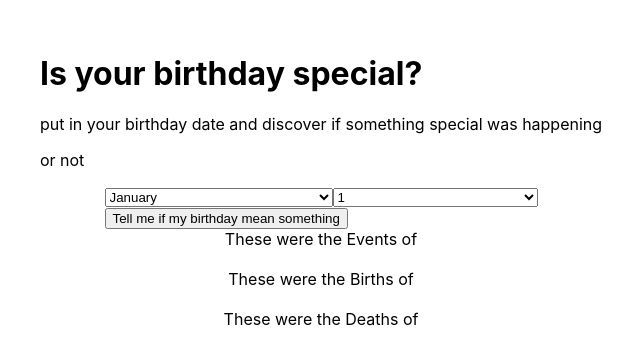
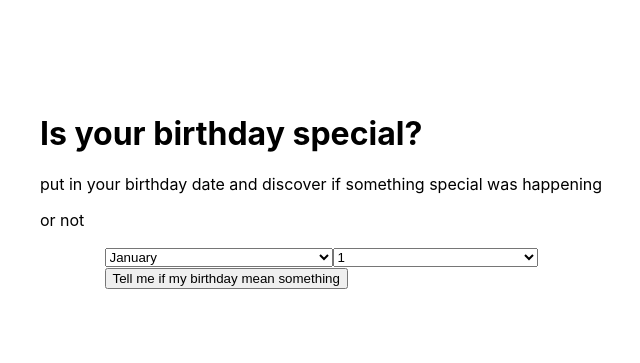
Before and after one commit to VilaDosCoders/is-your-birth-special, a Next.js app: page / in a window 1280 px wide. Shown: the part 209-572 px from the top of the page, without its empty margins (319-959 px from the left). Built offline with nearby package versions, Linux system fonts and the light colour scheme.

Commit message:
Added visibility show and hide with state for birth, events and deaths component

```diff
--- a/components/BirthComponent/BirthsComponent.tsx
+++ b/components/BirthComponent/BirthsComponent.tsx
@@ -2,21 +2,34 @@ import { Births, BirthsEntity } from "../../types";
 
 interface BirthsComponentTypes {
   births: Births;
+  showBirths: Boolean;
 }
 
-export default function BirthsComponent({ births }: BirthsComponentTypes) {
+export default function BirthsComponent({
+  births,
+  showBirths,
+}: BirthsComponentTypes) {
   function birthsDescription() {
     return births?.births.map((item: BirthsEntity, index) => (
-      <span key={index}> {item.description}<br/><br/></span>
+      <span key={index}>
+        {" "}
+        {item.description}
+        <br />
+        <br />
+      </span>
     ));
   }
 
   return (
-    <div>
-      <span>
-        These were the <span>Births</span> of {births?.date}<br/><br/>
-      </span>
-      <div>{birthsDescription()}</div>
-    </div>
+    showBirths && (
+      <div>
+        <span>
+          These were the <span>Births</span> of {births?.date}
+          <br />
+          <br />
+        </span>
+        <div>{birthsDescription()}</div>
+      </div>
+    )
   );
 }
--- a/components/DeathComponent/DeathsComponent.tsx
+++ b/components/DeathComponent/DeathsComponent.tsx
@@ -2,21 +2,34 @@ import { Deaths, DeathsEntity } from "../../types";
 
 interface DeathsComponentTypes {
   deaths: Deaths;
+  showDeaths: Boolean;
 }
 
-export default function DeathsComponent({ deaths }: DeathsComponentTypes) {
+export default function DeathsComponent({
+  deaths,
+  showDeaths,
+}: DeathsComponentTypes) {
   function deathsDescription() {
     return deaths?.deaths.map((item: DeathsEntity, index) => (
-      <span key={index}> {item.description}<br/><br/></span>
+      <span key={index}>
+        {" "}
+        {item.description}
+        <br />
+        <br />
+      </span>
     ));
   }
 
   return (
-    <div>
-      <span>
-        These were the <span>Deaths</span> of {deaths?.date}<br/><br/>
-      </span>
-      <div>{deathsDescription()}</div>
-    </div>
+    showDeaths && (
+      <div>
+        <span>
+          These were the <span>Deaths</span> of {deaths?.date}
+          <br />
+          <br />
+        </span>
+        <div>{deathsDescription()}</div>
+      </div>
+    )
   );
 }
--- a/components/EventsComponent/EventsComponent.tsx
+++ b/components/EventsComponent/EventsComponent.tsx
@@ -2,21 +2,34 @@ import { Events, EventsEntity } from "../../types";
 
 interface EventsComponentTypes {
   events: Events;
+  showEvents: Boolean;
 }
 
-export default function EventsComponent({ events }: EventsComponentTypes) {
+export default function EventsComponent({
+  events,
+  showEvents,
+}: EventsComponentTypes) {
   function eventsDescription() {
     return events?.events.map((item: EventsEntity, index) => (
-      <span key={index}> {item.description}<br/><br/></span>
+      <span key={index}>
+        {" "}
+        {item.description}
+        <br />
+        <br />
+      </span>
     ));
   }
 
   return (
-    <div>
-      <span>
-        These were the <span>Events</span> of {events?.date}<br/><br/>
-      </span>
-      <div>{eventsDescription()}</div>
-    </div>
+    showEvents && (
+      <div>
+        <span>
+          These were the <span>Events</span> of {events?.date}
+          <br />
+          <br />
+        </span>
+        <div>{eventsDescription()}</div>
+      </div>
+    )
   );
 }
--- a/pages/index.tsx
+++ b/pages/index.tsx
@@ -1,20 +1,22 @@
 import styles from "../styles/Home.module.css";
 import { useState } from "react";
 import { Events } from "../types";
-import EventsComponent from "../components/EventsComponent/EventsComponent"
-import BirthsComponent from "../components/BirthComponent/BirthsComponent"
-import DeathsComponent from "../components/DeathComponent/DeathsComponent"
-import Days from "../components/utils/Days"
-import Header from "../components/header/Header"
-import Months from "../components/utils/Months"
-
+import EventsComponent from "../components/EventsComponent/EventsComponent";
+import BirthsComponent from "../components/BirthComponent/BirthsComponent";
+import DeathsComponent from "../components/DeathComponent/DeathsComponent";
+import Days from "../components/utils/Days";
+import Header from "../components/header/Header";
+import Months from "../components/utils/Months";
 
 export default function Home() {
   const [month, setMonth] = useState("1"); // The input starts with Jan selected
   const [day, setDay] = useState("1"); // The input starts with day 1 selected
-  const [events, setEvents] = useState<Events>()
-  const [births, setBirths] = useState<Events>()
-  const [deaths, setDeaths] = useState<Events>()
+  const [events, setEvents] = useState<Events>();
+  const [births, setBirths] = useState<Events>();
+  const [deaths, setDeaths] = useState<Events>();
+  const [showEvents, setShowEvents] = useState(false);
+  const [showBirths, setShowBirths] = useState(false);
+  const [showDeaths, setShowDeaths] = useState(false);
 
   function handleMonthChange(e: any) {
     setMonth(e.target.value);
@@ -36,49 +38,49 @@ export default function Home() {
   function getEvents(month: string, day: string) {
     fetch("https://byabbe.se/on-this-day/" + month + "/" + day + "/events.json")
       .then((response) => response.json())
-      .then((data:Events) => {
-        setEvents(data)
+      .then((data: Events) => {
+        setEvents(data);
+        setShowEvents(true);
       });
   }
   function getBirths(month: string, day: string) {
     fetch("https://byabbe.se/on-this-day/" + month + "/" + day + "/births.json")
       .then((response) => response.json())
-      .then((data:Events) => {
-        setBirths(data)
+      .then((data: Events) => {
+        setBirths(data);
+        setShowBirths(true);
       });
   }
   function getDeaths(month: string, day: string) {
     fetch("https://byabbe.se/on-this-day/" + month + "/" + day + "/deaths.json")
       .then((response) => response.json())
-      .then((data:Events) => {
-        setDeaths(data)
+      .then((data: Events) => {
+        setDeaths(data);
+        setShowDeaths(true);
       });
   }
 
   return (
     <div className={styles.container}>
-      <Header/>
+      <Header />
       <form onSubmit={handleSubmit}>
         <div>
           <select onChange={handleMonthChange} value={month}>
-            <Months/>
+            <Months />
           </select>
 
           <select onChange={handleDayChange} value={day}>
-            <Days/>
+            <Days />
           </select>
         </div>
         <div>
-          <button type="submit">
-            Tell me if my birthday mean something
-          </button>
+          <button type="submit">Tell me if my birthday mean something</button>
         </div>
       </form>
 
-      <EventsComponent events={events} />
-      <BirthsComponent births={births} />
-      <DeathsComponent deaths={deaths} />
-
+      <EventsComponent events={events} showEvents={showEvents} />
+      <BirthsComponent births={births} showBirths={showBirths} />
+      <DeathsComponent deaths={deaths} showDeaths={showDeaths} />
     </div>
   );
 }
```
